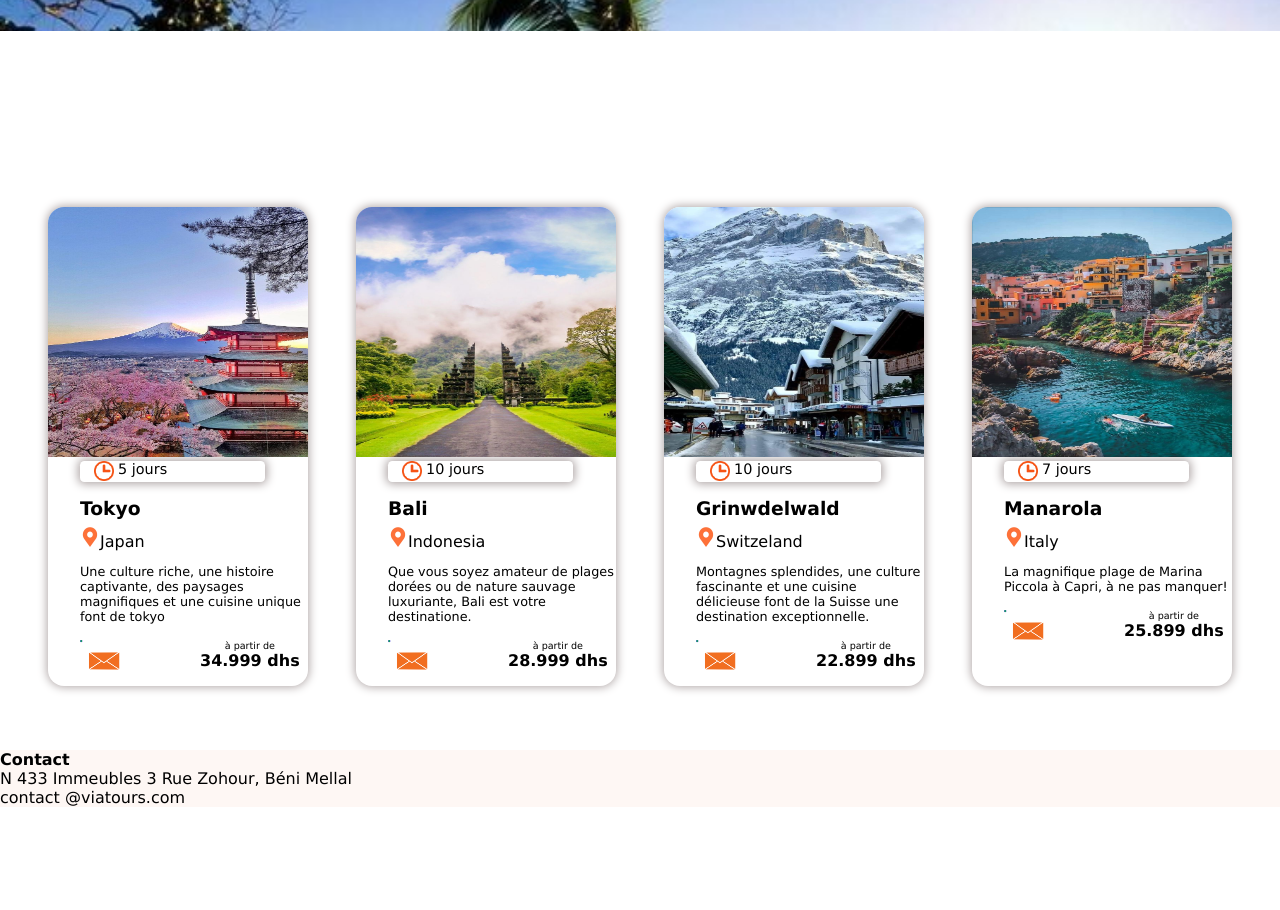
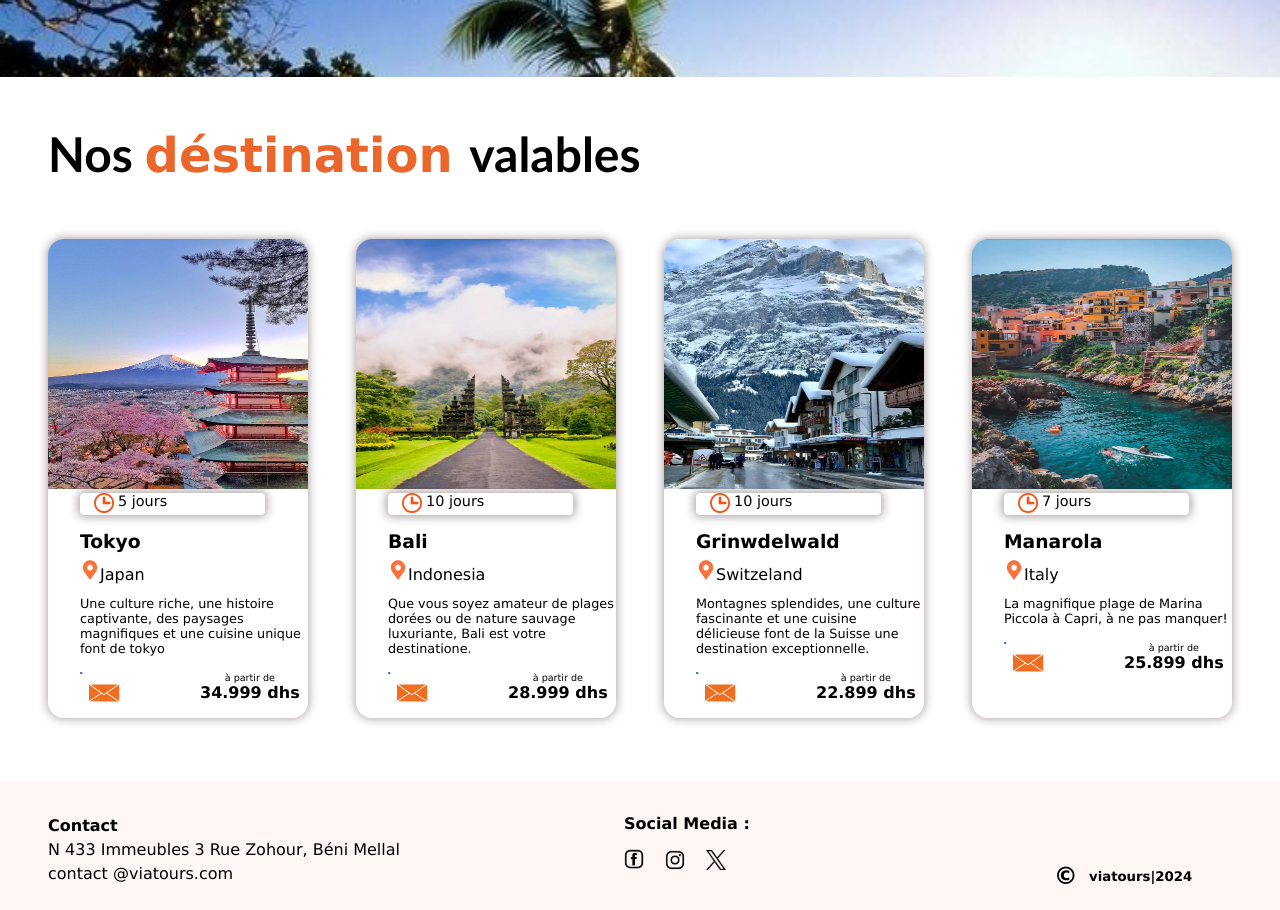
Before and after one commit to TogashiCoder/viatours-full_website, a plain HTML site: page destination.html in a window 1280 px wide. Shown: the part 263-1173 px from the top of the page. Before the commit the page ends 1070 px from the top, so only its background shows below. Drawn offline with Linux system fonts and the light colour scheme.

Commit message:
j'ai fini mais pas forcement satisfaite

```diff
--- a/destination.css
+++ b/destination.css
@@ -4,13 +4,11 @@
     font-family: Verdana, Geneva, Tahoma, sans-serif;
 }
 
-body{
 
-}
 header {
     align-items: center;
     background-color: #FEF7F4;
-    height: 3em;
+    height: 4em;
     display: flex;
     gap: 2em;
     font-size: 90%;
@@ -40,7 +38,7 @@ a{
 .upper{
     background-image: url(images/destination_image/destination_background.jpg);
     background-size: cover;
-    padding: 4em;
+    padding: 5em;
 }
 
 h1{
@@ -75,16 +73,23 @@ input{
     border: none;
 }
 
+#nos{
+    color: black;
+    text-align: left;
+    margin-top: 1em;
+    margin-left: 1em;
+    font-family: 'Trebuchet MS', 'Lucida Sans Unicode', 'Lucida Grande', 'Lucida Sans', Arial, sans-serif;
+}
+
 .cartes{
     display: flex;
-    margin-top: 5em;
     margin-right: 6em;
     margin-left: 3em;
     gap: 3em;
 }
 
 .carte{
-    margin-top: 6em;
+    margin-top: 2em;
     margin-bottom: 4em;
     width: 260px;
     background-color: white;
@@ -150,10 +155,39 @@ input{
 
 
 footer {
+    display: flex;
+    gap: 14em;
     background-color: #FEF7F4;
     list-style-type: none;
+    height: 5em;
+    padding-top:2em;
+    padding-bottom:1em;
 }
 
 footer ul {
     text-decoration: none;
+    list-style-type: none;
+    line-height: 1.5em;
+    margin-left: 3em;
 }
+
+.social h4{
+
+   margin-bottom: 1em ;
+}
+
+.social-media{
+    width: 20px;
+    margin-right: 1em;
+}
+
+.copyRight{
+    display: flex;
+    gap: 0.7em;
+    padding-left:5em ;
+    padding-top: 3em;
+}
+
+h5{
+    margin-top: 0.5em;
+}
--- a/destination.html
+++ b/destination.html
@@ -32,6 +32,7 @@
                 <a href="" class="search_buttom">Search</a>
             </div>
         </section>
+        <h1 id="nos">Nos <span style="color:#EB662B;">déstination </span>valables</h1>
         <section class="cartes">
                 <div class="carte">
                     <img src="images/destination_image/destination_japan.jpg" alt="tokyo" class="dest">
@@ -147,6 +148,19 @@
             <li><p>contact @viatours.com</p></li>
 
         </ul>
+
+        <div class="social">
+            <h4> Social Media :</h4>
+            <div class="logo_social">
+                <a href="" ><img src="images/footer/activite_fb.png" class="social-media" alt="social"></a>
+                <a href="" ><img src="images/footer/activite_insta.png" class="social-media" alt="social"></a>
+                <a href="" ><img src="images/footer/activite_twitter.png" class="social-media" alt="social"></a>
+            </div>
+        </div>
+        <div class="copyRight">
+            <h2>&copy;</h2>
+            <h5>viatours|2024</h5>
+    </div>
     </footer>
 
 </body>
```
